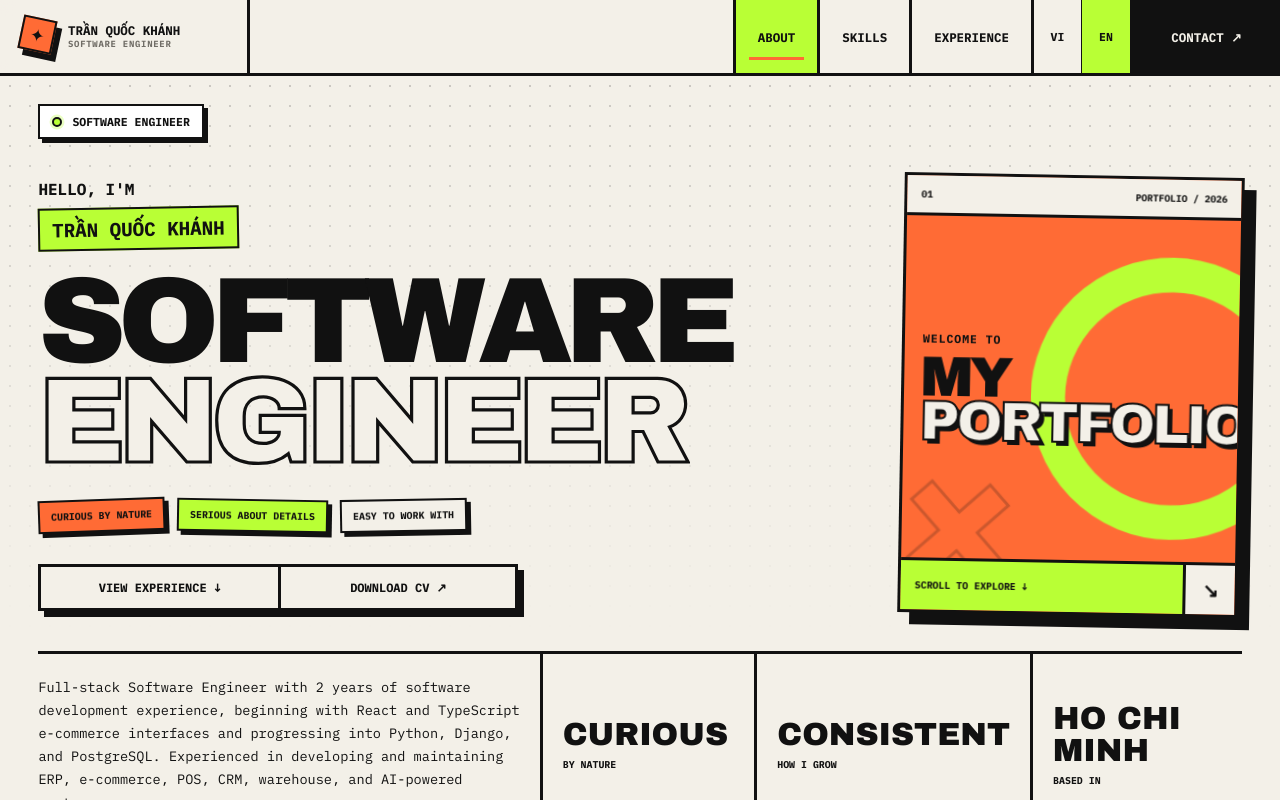
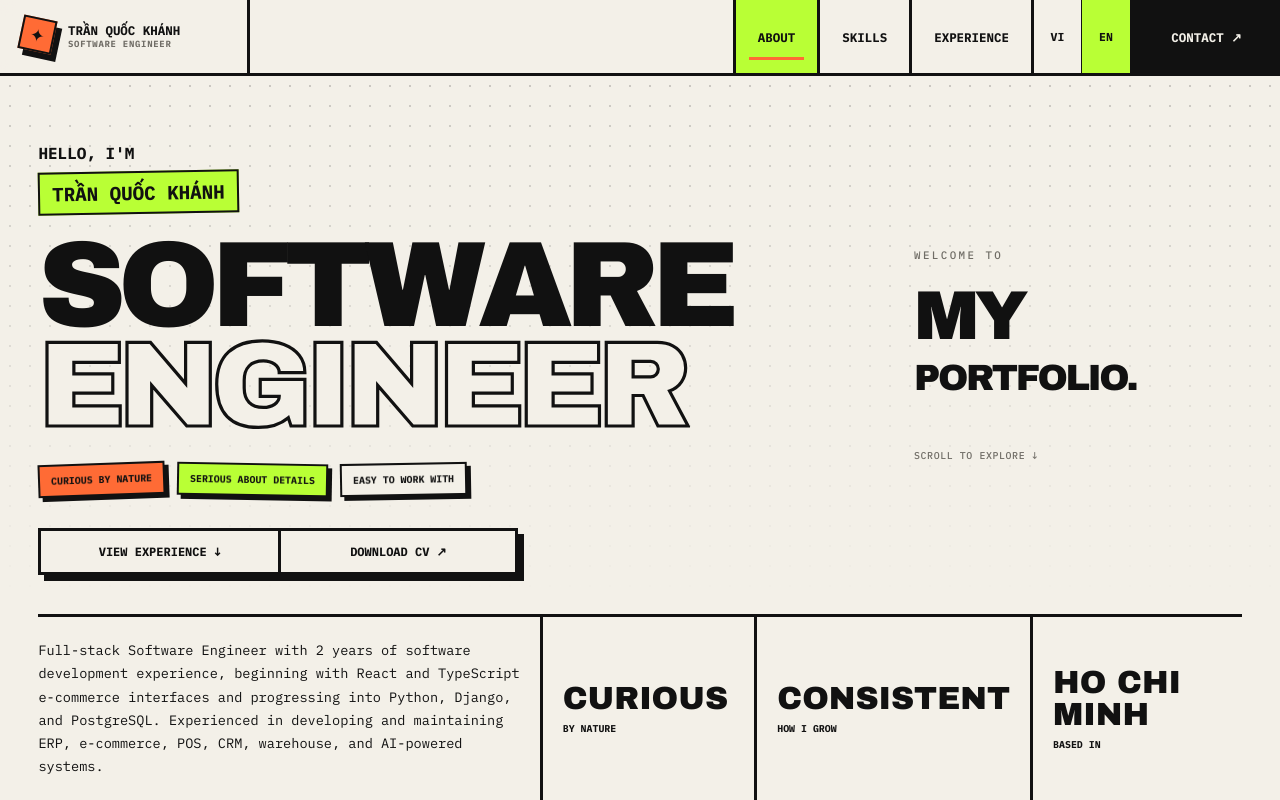
Before and after one commit to Trqkhanh17/Portfolio, a Next.js app: page / in a window 1280 px wide. Shown: the top 800 px of the page. Built offline with nearby package versions, Linux system fonts and the light colour scheme.

Commit message:
refactor: redesign hero welcome component and remove status indicator

```diff
--- a/app/constants/portfolio-content.ts
+++ b/app/constants/portfolio-content.ts
@@ -6,7 +6,7 @@ export const portfolioContent = {
     role: 'KỸ SƯ PHẦN MỀM',
     hello: 'XIN CHÀO, TÔI LÀ',
     headline: ['KỸ SƯ', 'PHẦN MỀM'],
-    welcomeEyebrow: 'WElCOME TO',
+    welcomeEyebrow: 'WELCOME TO',
     welcomeTitle: ['MY', 'PORTFOLIO.'],
     welcomeFooter: 'SCROLL TO EXPLORE ↓',
     viewExperience: 'XEM KINH NGHIỆM ↓',
--- a/app/globals.css
+++ b/app/globals.css
@@ -50,8 +50,6 @@ button { font: inherit; color: inherit; }
 
 .hero { position: relative; min-height: calc(100vh - 76px); display: flex; flex-direction: column; padding: 28px 3vw 0; isolation: isolate; }
 .hero::before { content: ""; position: absolute; inset: 0; z-index: -1; opacity: .18; background-image: radial-gradient(var(--ink) 1px, transparent 1px); background-size: 20px 20px; mask-image: linear-gradient(to bottom, black, transparent 74%); }
-.hero-status { align-self: flex-start; display: flex; align-items: center; gap: 10px; border: 2px solid var(--ink); padding: 8px 12px; font-size: .72rem; font-weight: 700; background: white; box-shadow: 4px 4px 0 var(--ink); }
-.status-dot { width: 10px; height: 10px; border-radius: 50%; background: var(--green); border: 2px solid var(--ink); animation: status-pulse 1.8s ease-in-out infinite; }
 .hero-grid { display: grid; grid-template-columns: minmax(0, 1.55fr) minmax(300px, .65fr); gap: 4vw; align-items: center; margin: auto 0; padding: 36px 0; }
 .eyebrow { margin: 0 0 8px; font-weight: 700; }
 .name-placeholder { display: inline-block; padding: 7px 12px; background: var(--green); border: 2px solid var(--ink); font-size: clamp(.9rem, 1.5vw, 1.25rem); font-weight: 700; transform: rotate(-1deg); }
@@ -75,18 +73,14 @@ button { font: inherit; color: inherit; }
 .hero-actions a { padding: 13px 10px; text-align: center; font-size: .75rem; font-weight: 700; transition: background .16s ease, transform .12s ease; }
 .hero-actions a + a { border-left: var(--line); }
 .hero-actions a:hover { background: var(--orange); transform: translate(-3px, -3px); }
-.hero-welcome { --base-rotate: 1deg; position: relative; min-height: 440px; display: flex; flex-direction: column; overflow: hidden; border: var(--line); background: var(--orange); box-shadow: 12px 12px 0 var(--ink); isolation: isolate; }
-.hero-welcome:hover { --tilt-lift: -9px; box-shadow: 20px 21px 0 var(--ink); }
-.hero-welcome::before { content: ""; position: absolute; z-index: -1; width: 210px; height: 210px; right: -75px; top: 78px; border: 34px solid var(--green); border-radius: 50%; }
-.motion-ready .hero-welcome::before { animation: orbit-bump 3.2s cubic-bezier(.45,.05,.55,.95) infinite; }
-.hero-welcome::after { content: "+"; position: absolute; z-index: -1; left: -22px; bottom: 22px; color: transparent; font: 400 13rem/.65 "Archivo Black", sans-serif; -webkit-text-stroke: 3px var(--ink); transform: rotate(12deg); opacity: .22; }
-.motion-ready .hero-welcome::after { animation: marker-spin 8s linear infinite; }
-.welcome-kicker { display: flex; justify-content: space-between; padding: 12px 14px; border-bottom: var(--line); background: var(--paper); font-size: .6rem; font-weight: 900; }
-.hero-welcome > p { margin: auto 18px 10px; font-size: .72rem; font-weight: 900; letter-spacing: .08em; }
-.hero-welcome > strong { margin: 0 16px auto; font: 400 clamp(3.1rem, 4.4vw, 5.8rem)/.78 "Archivo Black", sans-serif; letter-spacing: -.07em; }
-.hero-welcome > strong span { color: var(--paper); -webkit-text-stroke: 2px var(--ink); text-shadow: 4px 4px 0 var(--ink); }
-.welcome-footer { display: flex; align-items: center; justify-content: space-between; min-height: 52px; padding-left: 14px; border-top: var(--line); background: var(--green); font-size: .62rem; font-weight: 900; }
-.welcome-footer i { align-self: stretch; display: grid; place-items: center; width: 52px; border-left: var(--line); background: var(--paper); font: normal 900 1.2rem/1 "IBM Plex Mono", monospace; }
+.hero-welcome { min-width: 0; padding: 36px 0 36px 1vw; }
+.welcome-eyebrow { margin: 0 0 22px; color: #706d66; font-size: .68rem; font-weight: 500; letter-spacing: .22em; }
+.welcome-title { margin: 0; }
+.welcome-title > span { display: block; margin-bottom: 8px; font: 400 clamp(3.5rem, 5.4vw, 6.5rem)/.95 "Archivo Black", sans-serif; letter-spacing: -.065em; }
+.welcome-title > strong { display: block; font: 400 clamp(1.8rem, 2.85vw, 3.6rem)/1.15 "Archivo Black", sans-serif; letter-spacing: -.065em; }
+.welcome-scroll { display: inline-block; margin-top: 42px; padding: 8px 0; color: #706d66; font-size: .62rem; font-weight: 500; letter-spacing: .06em; text-underline-offset: 6px; transition: color .18s ease; }
+.welcome-scroll:hover { color: var(--ink); text-decoration: underline; }
+.welcome-scroll:focus-visible { outline: 2px solid var(--ink); outline-offset: 6px; }
 .hero-bottom { display: grid; grid-template-columns: 1fr 1.4fr; border-top: var(--line); }
 .hero-bottom > p { margin: 0; padding: 22px 20px 22px 0; font-size: .85rem; line-height: 1.7; }
 .quick-facts { display: grid; grid-template-columns: repeat(3, 1fr); border-left: var(--line); }
@@ -280,7 +274,6 @@ footer { display: flex; justify-content: space-between; gap: 20px; padding: 24px
 .not-found a { padding: 15px 22px; border: var(--line); background: var(--paper); font-weight: 700; box-shadow: 7px 7px 0 var(--ink); }
 
 @keyframes marquee { to { transform: translateX(-50%); } }
-@keyframes status-pulse { 0%, 100% { box-shadow: 0 0 0 0 rgba(185,255,53,.2); } 50% { box-shadow: 0 0 0 6px rgba(185,255,53,.45); } }
 @keyframes signal-blink { 0%, 55% { opacity: 1; } 56%, 100% { opacity: .25; } }
 @keyframes headline-in { from { opacity: 0; transform: translateY(92px) scaleX(.76) skewY(5deg); } 62% { opacity: 1; transform: translateY(-8px) scaleX(1.04) skewY(-1deg); } to { opacity: 1; transform: translateY(0) scaleX(1) skewY(0); } }
 @keyframes note-pop { from { opacity: 0; transform: translateY(28px) scale(.72) rotate(calc(var(--note-rotate) - 8deg)); } 72% { opacity: 1; transform: translateY(-5px) scale(1.08) rotate(calc(var(--note-rotate) + 2deg)); } to { opacity: 1; transform: translateY(0) scale(1) rotate(var(--note-rotate)); } }
@@ -300,7 +293,8 @@ footer { display: flex; justify-content: space-between; gap: 20px; padding: 24px
   .language-switch { margin-left: auto; }
   .hero-grid { grid-template-columns: 1fr; gap: 48px; }
   .hero-main { min-width: 0; }
-  .hero-welcome { width: min(100% - 12px, 620px); min-height: 310px; transform: none; }
+  .hero-welcome { padding: 0; }
+  .welcome-title > strong { font-size: clamp(1.8rem, 6vw, 3.6rem); }
   .hero-bottom { grid-template-columns: 1fr; }
   .quick-facts { border-left: 0; border-top: var(--line); }
   .section { grid-template-columns: 1fr; }
@@ -330,8 +324,9 @@ footer { display: flex; justify-content: space-between; gap: 20px; padding: 24px
   .hero h1 { font-size: clamp(2.9rem, 16vw, 5.2rem); }
   .hero-notes { gap: 8px; margin-top: 22px; }
   .hero-note { padding: 6px 8px; font-size: .52rem; box-shadow: 3px 3px 0 var(--ink); }
-  .hero-welcome { min-height: 280px; }
-  .hero-welcome > strong { font-size: clamp(3.2rem, 16vw, 5.4rem); }
+  .welcome-eyebrow { margin-bottom: 16px; }
+  .welcome-title > span { font-size: 3.5rem; }
+  .welcome-scroll { margin-top: 22px; }
   .hero-bottom > p { padding: 20px 0; }
   .quick-facts { grid-template-columns: 1fr; }
   .quick-facts div + div { border-left: 0; border-top: var(--line); }
--- a/app/page.tsx
+++ b/app/page.tsx
@@ -29,7 +29,6 @@ export default function Home() {
       </nav>
 
       <header className="hero">
-        <div className="hero-status"><span className="status-dot" aria-hidden="true" />{t.role}</div>
         <div className="hero-grid">
           <div className="hero-main">
             <p className="eyebrow">{t.hello}</p>
@@ -41,11 +40,10 @@ export default function Home() {
               <a href="/Tran-Quoc-Khanh-CV.pdf" download>{t.resume}</a>
             </div>
           </div>
-          <aside className="hero-welcome" data-reveal data-tilt>
-            <div className="welcome-kicker"><span>01</span><span>PORTFOLIO / 2026</span></div>
-            <p>{t.welcomeEyebrow}</p>
-            <strong>{t.welcomeTitle[0]}<br /><span>{t.welcomeTitle[1]}</span></strong>
-            <div className="welcome-footer"><span>{t.welcomeFooter}</span><i aria-hidden="true">↘</i></div>
+          <aside className="hero-welcome" data-reveal>
+            <p className="welcome-eyebrow">{t.welcomeEyebrow}</p>
+            <p className="welcome-title"><span>{t.welcomeTitle[0]}</span><strong>{t.welcomeTitle[1]}</strong></p>
+            <a className="welcome-scroll" href="#about">{t.welcomeFooter}</a>
           </aside>
         </div>
         <div className="hero-bottom">
```
